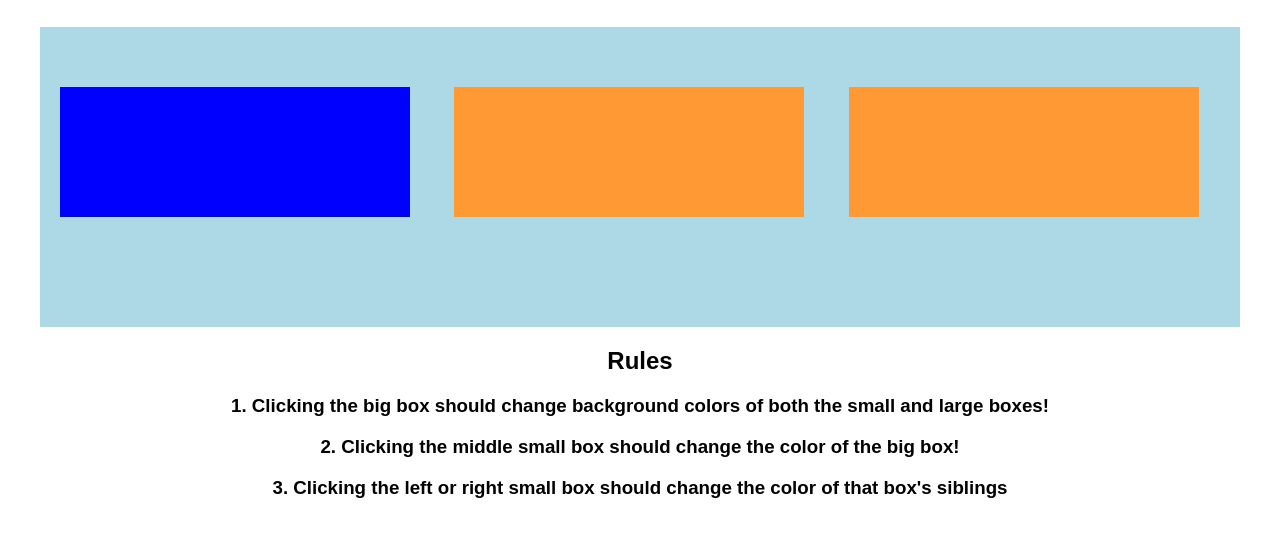
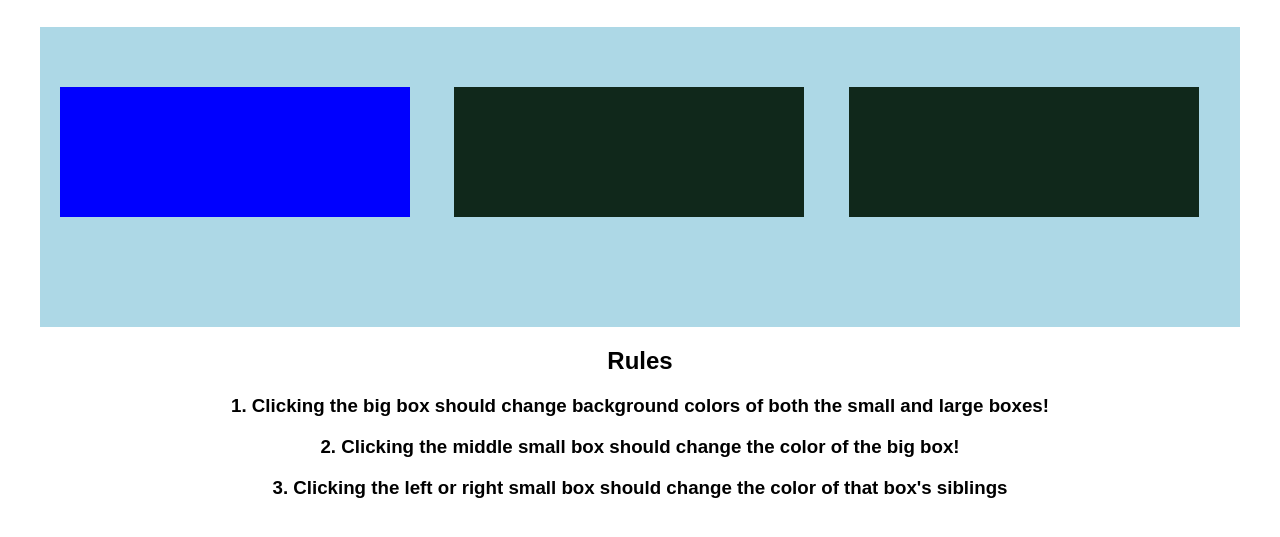
Before and after one commit to dalgalz/GitHubRepoAssignment, a plain HTML site: page jQueryAssignment/ColorClickers/ColorClicker.html in a window 1280 px wide. Both pictures are taken after a click on the element 235 px from the left and 213 px from the top of the page. Shown: the part 61-598 px from the top of the page. Drawn offline with nearby package versions, Linux system fonts and the light colour scheme.

Commit message:
add random color

```diff
--- a/jQueryAssignment/ColorClickers/ColorClicker.html
+++ b/jQueryAssignment/ColorClickers/ColorClicker.html
@@ -18,17 +18,17 @@
           $(document).ready(function(){
              $('#large_box').click(function(){
                 //alert('you clicked the big box!');
-                $(this).css('background-color', '#ff99dd');
-                $(this).children().css('background-color', '#33cc33');
+                $(this).css('background-color', random_color());
+                $(this).children().css('background-color', random_color());
          //comment this out when you have figured out what event.stopPropagation is used for
              })
              $('.side_box').click(function(event){
                 event.stopPropagation();
-                $(this).siblings().css('background-color', '#ff9933');
+                $(this).siblings().css('background-color', random_color());
              })
              $('.middle_box').click(function(event){
                 event.stopPropagation();
-                $(this).parent().css('background-color', '#6699ff');
+                $(this).parent().css('background-color', random_color());
              })
           });
       </script>
```
